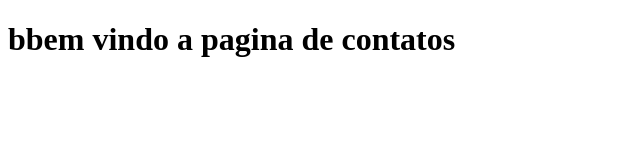
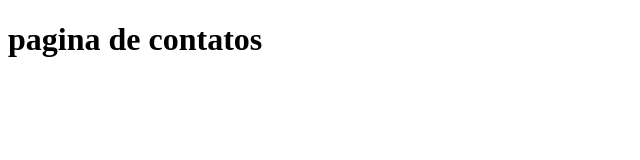
Before and after one commit to Fabiano20077/usandoIssues, a plain HTML site: page contato.html in a window 1280 px wide. Shown: the whole page, without its empty margins (0-640 px from the left). Drawn offline with Linux system fonts and the light colour scheme.

Commit message:
problrma corrigido closes #2

```diff
--- a/contato.html
+++ b/contato.html
@@ -6,6 +6,6 @@
     <title>Document</title>
 </head>
 <body>
-    <h1>bbem vindo a pagina de contatos</h1>
+    <h1>pagina de contatos</h1>
 </body>
 </html>
```
